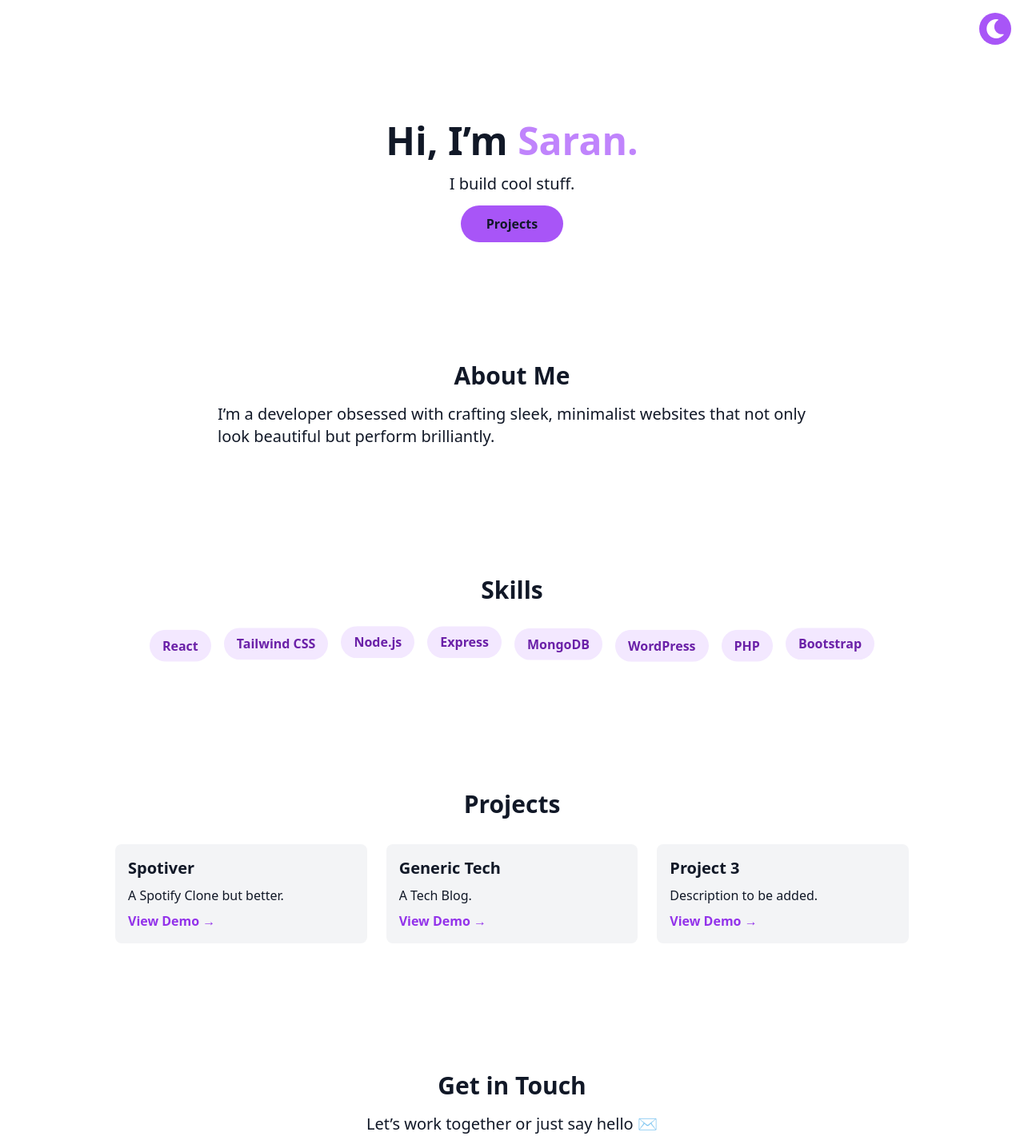
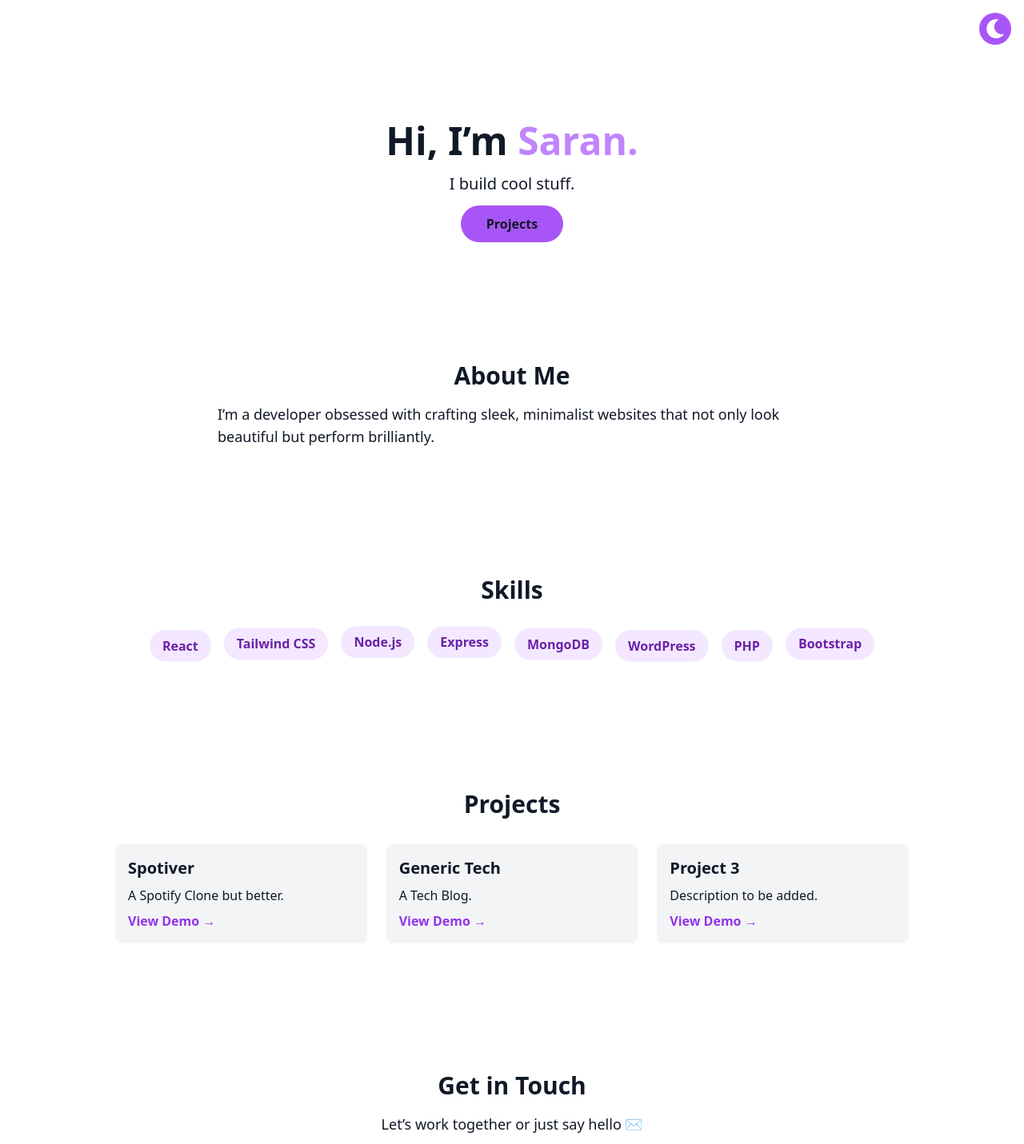
Before and after one commit to raiden597/my-portfolio, a React (Create React App) app: page / in a window 1280 px wide. Shown: the top 1431 px of the page at 80% size. Built offline with nearby package versions, Linux system fonts and the light colour scheme.

Commit message:
Text sizes

```diff
--- a/src/App.js
+++ b/src/App.js
@@ -88,7 +88,7 @@ function App() {
         transition={{ duration: 0.6 }}
       >
         <h2 className="text-3xl font-bold mb-4 text-center">About Me</h2>
-        <p className="font-medium text-base md:text-lg lg:text-xl">
+        <p className="font-medium text-base md:text-lg lg:text-lg">
         I’m a developer obsessed with crafting sleek, minimalist websites that not only look beautiful but perform brilliantly.
         </p>
       </motion.section>
@@ -149,7 +149,7 @@ function App() {
         transition={{ duration: 0.6 }}
       >
         <h2 className="text-3xl font-bold mb-4">Get in Touch</h2>
-        <p className="mb-6 font-medium text-base md:text-lg lg:text-xl">Let’s work together or just say hello ✉️</p>
+        <p className="mb-6 font-medium text-base md:text-lg lg:text-lg">Let’s work together or just say hello ✉️</p>
         <a
           href="mailto:saranjitthind24@gmail.com"
           className="bg-purple-500 font-semibold px-8 py-3 rounded-full hover:bg-purple-600 hover:scale-110 transition transform"
```
